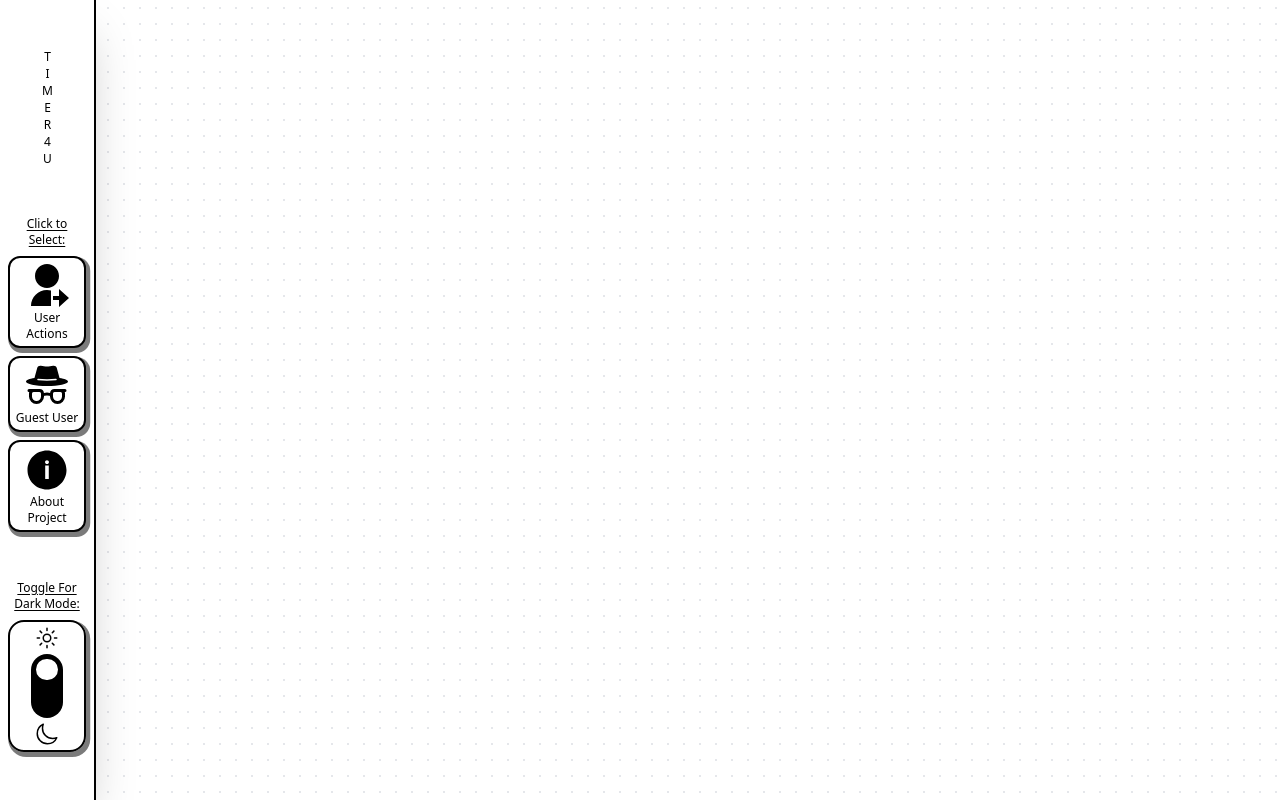
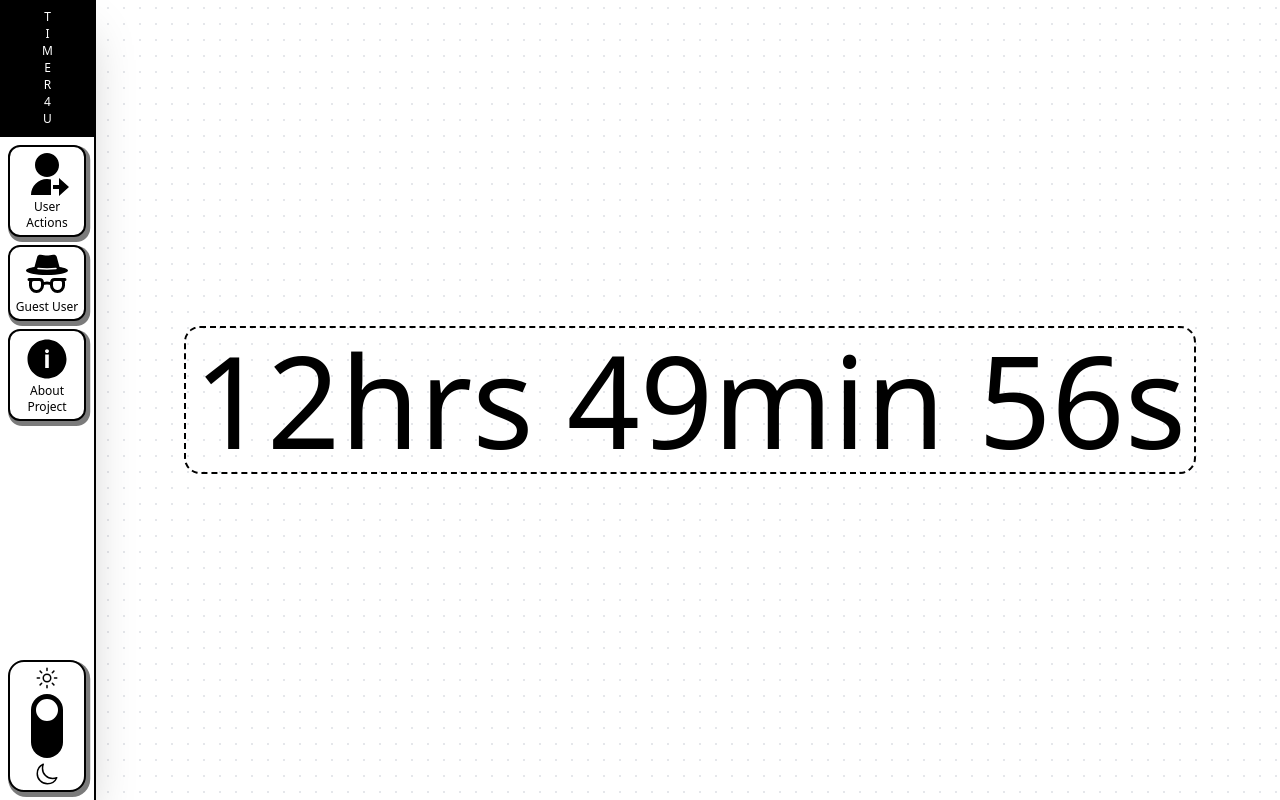
Before and after one commit to KediMengistu/Timer-project, a React (Vite) app in the folder timer-project-vite-react-redux-frontend/: page / in a window 1280 px wide. Built offline with nearby package versions, Linux system fonts and the light colour scheme.

Commit message:
Further Home Page Component Refactoring

```diff
--- a/timer-project-vite-react-redux-frontend/src/components/home-components/HomePage.tsx
+++ b/timer-project-vite-react-redux-frontend/src/components/home-components/HomePage.tsx
@@ -24,20 +24,15 @@ function HomePage() {
   return (
     <>
       <div className="grid grid-cols-[auto_1fr] gap-1">
-        <nav className="sticky top-0 bottom-0 left-0 flex w-24 flex-col justify-evenly gap-2 border-r-2 p-2! shadow-2xl">
-          <div className="flex flex-col gap-2">
+        <nav className="sticky top-0 bottom-0 left-0 flex w-24 flex-col gap-2 border-r-2 shadow-2xl">
+          <div className="flex flex-1 flex-col justify-center gap-2 border-b-2 bg-black pt-2! pb-2!">
             <div className="flex flex-row items-center justify-center">
-              <h1 className="text-center text-xs [text-orientation:upright] [writing-mode:vertical-rl]">
+              <h1 className="text-center text-xs text-white [text-orientation:upright] [writing-mode:vertical-rl]">
                 TIMER4U
               </h1>
             </div>
           </div>
-          <div className="flex flex-col gap-2">
-            <div className="flex flex-row items-center justify-center">
-              <h1 className="text-center text-xs underline underline-offset-2">
-                Click to Select:
-              </h1>
-            </div>
+          <div className="mr-2! ml-2! flex flex-auto flex-col justify-start gap-2">
             <div className="flex flex-col gap-2">
               <div className="relative">
                 <div
@@ -164,13 +159,8 @@ function HomePage() {
               </div>
             </div>
           </div>
-          <div className="flex flex-col gap-2">
-            <div className="flex flex-row items-center justify-center">
-              <h1 className="text-center text-xs underline underline-offset-2">
-                Toggle For Dark Mode:
-              </h1>
-            </div>
-            <div className="flex flex-col items-center justify-center gap-1 rounded-2xl border-2 p-1! shadow-[2.25px_3px_0_2px_rgba(0,0,0,0.516)]">
+          <div className="mr-2! mb-2! ml-2! flex flex-auto flex-col justify-end gap-2 pt-2!">
+            <div className="flex flex-col items-center justify-center gap-1 rounded-2xl border-2 bg-white p-1! shadow-[2.25px_3px_0_2px_rgba(0,0,0,0.516)]">
               <IoSunnyOutline className="h-6 w-6" />
               <label
                 htmlFor="check"
@@ -183,7 +173,11 @@ function HomePage() {
             </div>
           </div>
         </nav>
-        <div className="flex h-full w-full flex-row bg-white bg-[radial-gradient(#e5e7eb_1px,transparent_1px)] [background-size:16px_16px]"></div>
+        <main className="flex h-full w-full flex-row items-center justify-center bg-white bg-[radial-gradient(#e5e7eb_1px,transparent_1px)] [background-size:16px_16px]">
+          <div className="flex flex-row items-center justify-center rounded-2xl border-2 border-dashed border-black p-2!">
+            <h1 className="text-center text-9xl text-wrap">12hrs 49min 56s</h1>
+          </div>
+        </main>
       </div>
     </>
   );
```
